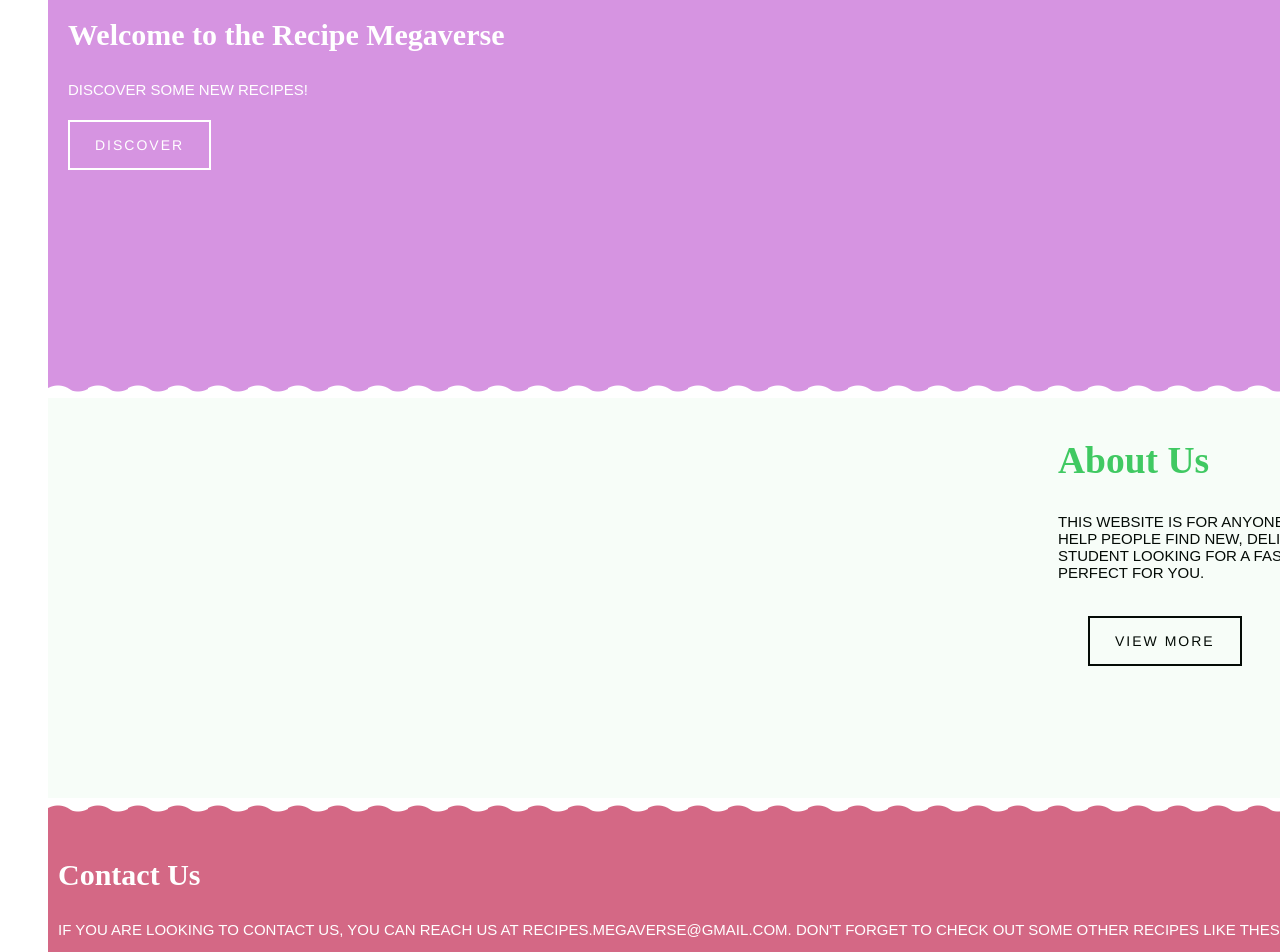
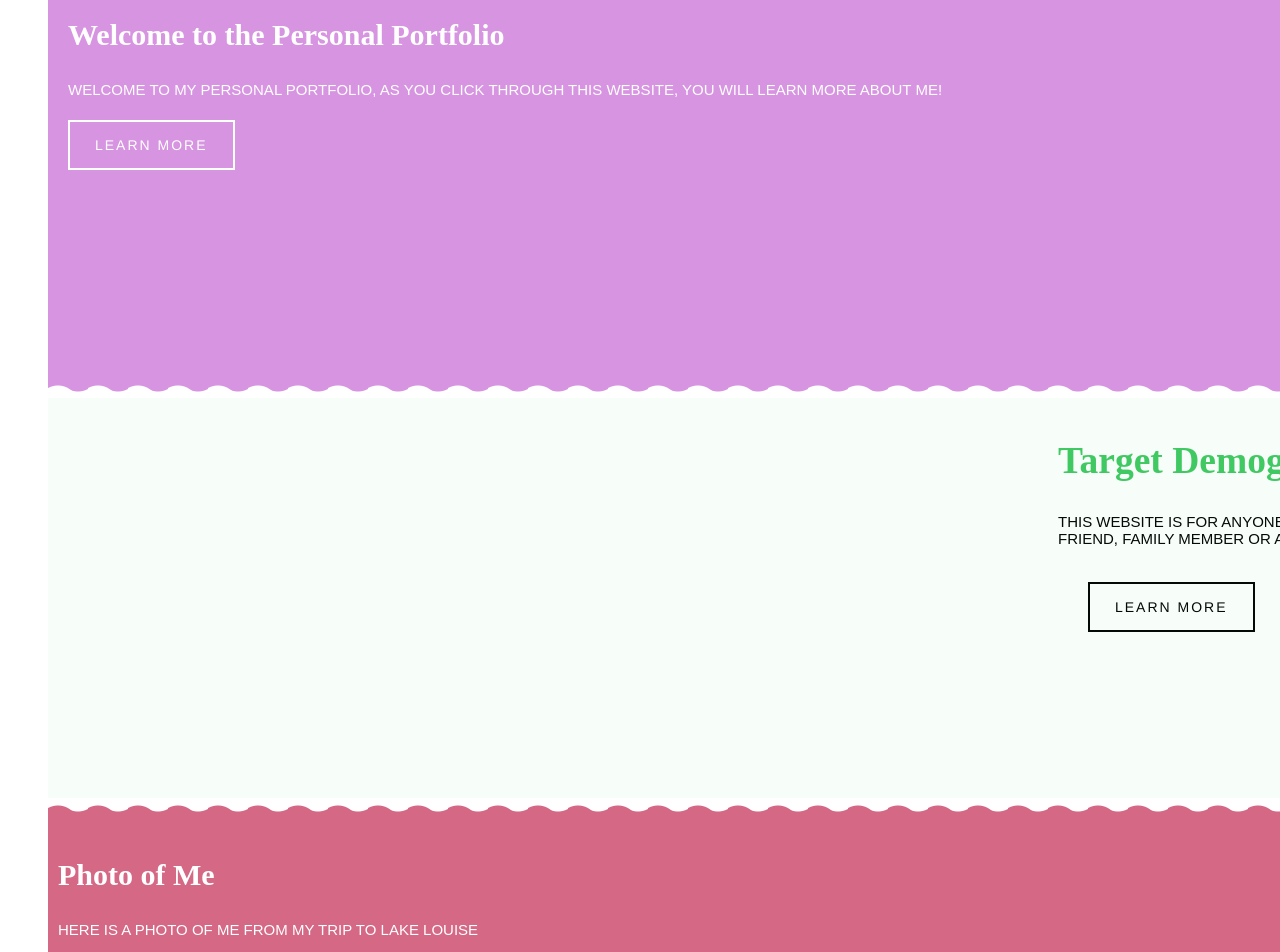
Before and after one commit to delightfulhare/BTA3OV_5.1Portfolio, a plain HTML site: page index.html in a window 1280 px wide. Shown: the part 180-1132 px from the top of the page. Drawn offline with Linux system fonts and the light colour scheme.

Commit message:
added information to homepage

```diff
--- a/index.html
+++ b/index.html
@@ -38,27 +38,27 @@
 			<div class="wave"></div>
 			<div class="bg">
 				<div class="text">
-					<h1>Welcome to the Recipe Megaverse</h1>
-					<p><span id="special_text">Discover some new recipes!</span></p>
-					<a href="content.html" class="btn_dark">Discover</a>
+					<h1>Welcome to the Personal Portfolio</h1>
+					<p><span id="special_text">Welcome to my personal portfolio, as you click through this website, you will learn more about me!</span></p>
+					<a href="About_me.html" class="btn_dark">Learn More</a>
 				</div>
 			</div>
 			<div class="wavebottom"></div>
 		</section>
 		<section class="discover">
 			<div id="about">
-				<h2>About Us</h2>
-				<p id="special_text" style="color: #040b06;"> This website is for anyone who has an interest in cooking or baking. We built this website to help people find new, delicious recipes to try. Whether you are a university/college student looking for a fast meal or a parent looking to try something new, this website is perfect for you.</p>
-				<a href="content.html" class="btn_light">View More</a>
+				<h2>Target Demographic</h2>
+				<p id="special_text" style="color: #040b06;"> This website is for anyone who wants to learn more about me. Whether you are a close friend, family member or a classmate, you will learn a lot about me and my hobbies.</p>
+				<a href="Hobbies.html" class="btn_light">Learn More</a>
 			</div>
 		</section>
 		<section class="Contact" id="Contact">
 			<div class="wave2"></div>
 			<div class="bg2">
 				<div class="text2">
-					<h1>Contact Us</h1>
-					<p><span id="special_text">If you are looking to contact us, you can reach us at recipes.megaverse@gmail.com. Don't forget to check out some other recipes like these from Preppy Kitchen!</span></p>
-                    <a href="https://preppykitchen.com/" id="btn_dark">View Preppy Kitchen's recipes</a>
+					<h1>Photo of Me</h1>
+					<p><span id="special_text">Here is a photo of me from my trip to Lake Louise</span></p>
+                    <img src="https://drive.google.com/file/d/1RXAogN8vfNGAHfveiWgZ2RdXj237x646/view?usp=sharing" alt="Photo of me at Lake Louise, Canada">
 				</div>
 			</div>
 			<div class="wavebottom2"></div>
```
